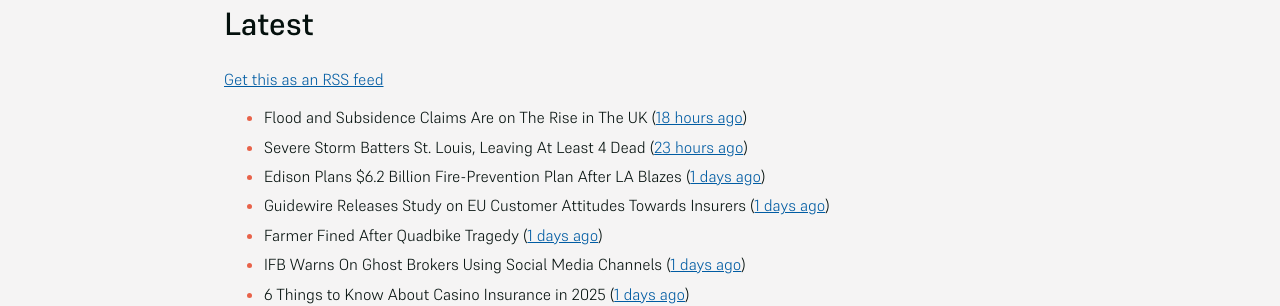
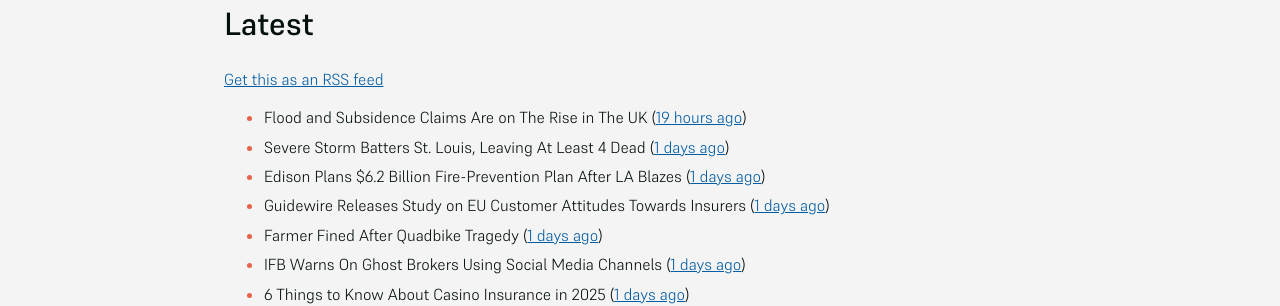
Before and after one commit to mat-0/feeds.thechels.uk, a Jekyll site: the page built from index.md, in a window 1280 px wide and 900 px high. Shown: the part 168-474 px from the top of the window. Built offline with Jekyll 4.4.1, drawn with Linux system fonts in a browser that asks for light colours.

```diff
--- a/index.md
+++ b/index.md
@@ -8,8 +8,8 @@ description: Latest Updates
 [Get this as an RSS feed](/feed.rss)
 
 <!-- news_marker starts -->
-- Flood and Subsidence Claims Are on The Rise in The UK ([18 hours ago](https://insurance-edge.net/2025/05/17/flood-and-subsidence-claims-are-on-the-rise-in-the-uk/))
-- Severe Storm Batters St. Louis, Leaving At Least 4 Dead ([23 hours ago](https://www.insurancejournal.com/news/midwest/2025/05/16/824121.htm))
+- Flood and Subsidence Claims Are on The Rise in The UK ([19 hours ago](https://insurance-edge.net/2025/05/17/flood-and-subsidence-claims-are-on-the-rise-in-the-uk/))
+- Severe Storm Batters St. Louis, Leaving At Least 4 Dead ([1 days ago](https://www.insurancejournal.com/news/midwest/2025/05/16/824121.htm))
 - Edison Plans $6.2 Billion Fire-Prevention Plan After LA Blazes ([1 days ago](https://www.insurancejournal.com/news/west/2025/05/16/824114.htm))
 - Guidewire Releases Study on EU Customer Attitudes Towards Insurers ([1 days ago](https://insurance-edge.net/2025/05/16/guidewire-releases-study-on-eu-customer-attitudes-towards-insurers/))
 - Farmer Fined After Quadbike Tragedy ([1 days ago](https://insurance-edge.net/2025/05/16/farmer-fined-after-quadbike-tragedy/))
```
